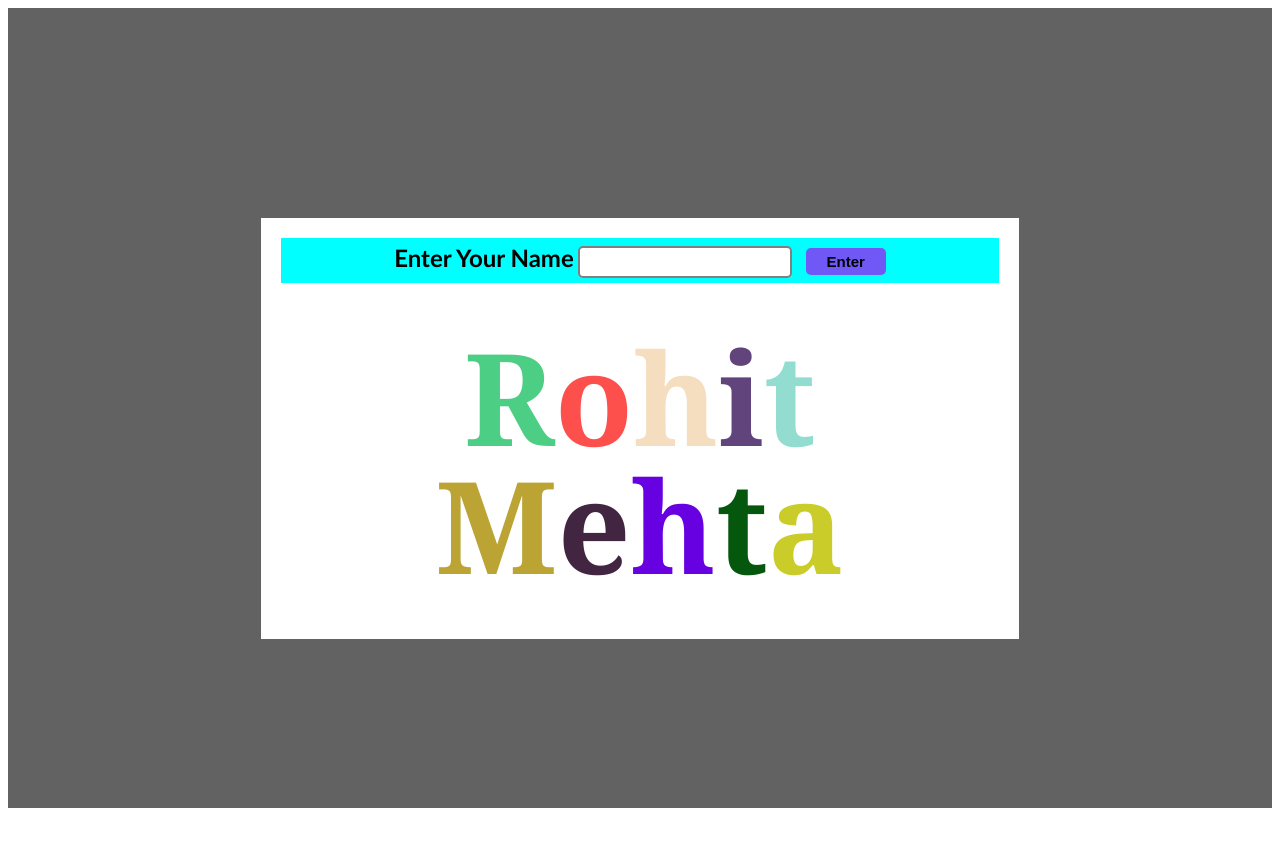
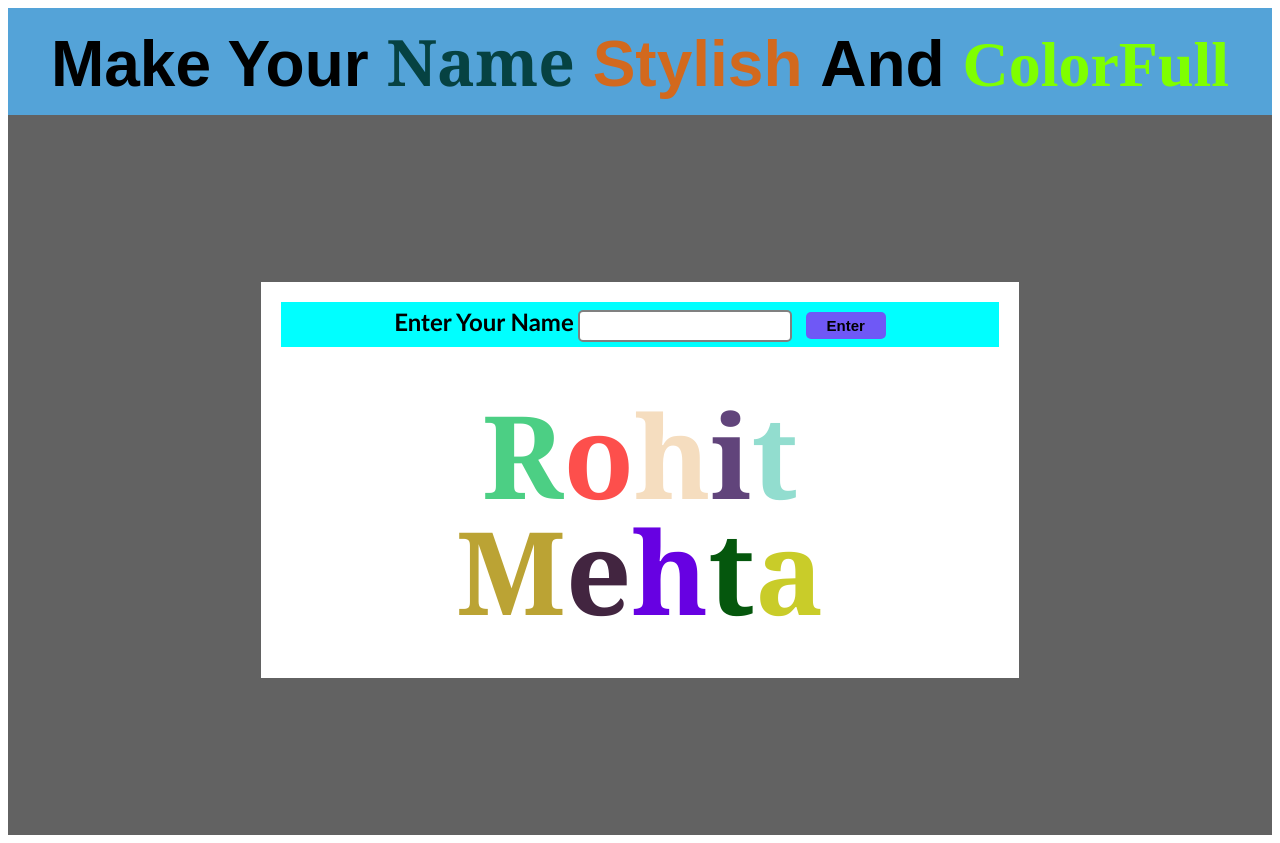
Before and after one commit to Rohit-Kumar-76/Name_Font_Style, a plain HTML site: page index.html in a window 1280 px wide. Before the commit the page ends 816 px from the top, so only its background shows below. Drawn offline with nearby package versions, Linux system fonts and the light colour scheme.

Commit message:
filechange

```diff
--- a/index.html
+++ b/index.html
@@ -9,6 +9,12 @@
 </head>
 
 <body>
+    <header>
+        <h1>Make Your <span
+                style="color: rgb(6, 66, 66);font-family: Georgia, 'Times New Roman', Times, serif;">Name</span> <span
+                style="font-family: fantasy;color: chocolate;"> Stylish </span> And <span
+                style="color: chartreuse; font-family: serif;">ColorFull</span></h1>
+    </header>
     <div id="main">
         <div id="container">
             <form>
--- a/script.js
+++ b/script.js
@@ -1,5 +1,5 @@
 gsap.to('#container', {
-    y: 20,
+    y: 5,
     scale: 1,
 
 })
--- a/style.css
+++ b/style.css
@@ -1,10 +1,23 @@
 #main {
     width: 100%;
-    height: 100vh;
+    height: 90vh;
     background-color: #626262;
     display: flex;
     justify-content: center;
     align-items: center;
+}
+
+header {
+    background-color: #54a3d8;
+    margin: 0;
+    font-family: 'Arial Narrow Bold', sans-serif;
+    font-size: 2rem;
+    text-align: center;
+}
+
+header h1 {
+    margin: 0;
+    padding: 10px;
 }
 
 #container {
@@ -21,7 +34,7 @@
 }
 
 #container h1 {
-    font-size: 10vw;
+    font-size: 9vw;
     font-family: 'Lucida Sans', 'Lucida Sans Regular', 'Lucida Grande', 'Lucida Sans Unicode', Geneva, Verdana, sans-serif;
     text-align: center;
     line-height: 1;
```
